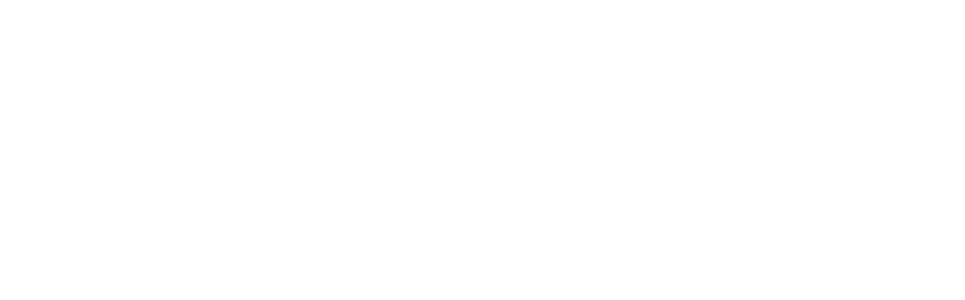
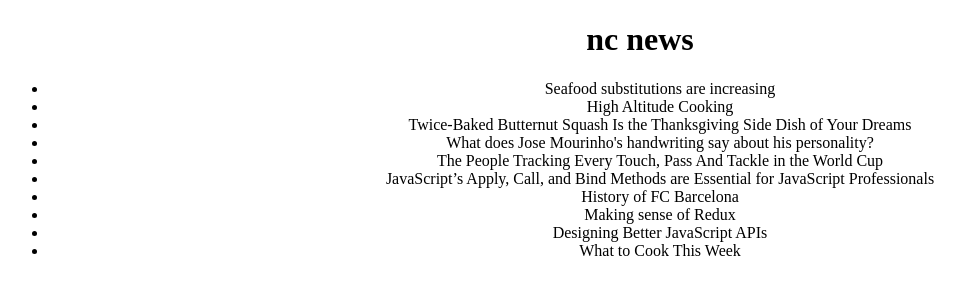
Before and after one commit to peter-job/nc-news-fe, a React (Create React App) app: page / in a window 1280 px wide. Shown: the top 300 px of the page, without its empty margins (0-965 px from the left). Built offline with nearby package versions, Linux system fonts and the light colour scheme.

Commit message:
Add header and list of articles to app using mock data

```diff
--- a/src/App.js
+++ b/src/App.js
@@ -1,9 +1,17 @@
 import React, { Component } from "react";
 import "./App.css";
+import Navbar from "./components/Navbar";
+import ArticleList from "./components/ArticleList";
+import data from "./data";
 
 class App extends Component {
   render() {
-    return <div className="App" />;
+    return (
+      <div className="App">
+        <Navbar />
+        <ArticleList articles={data.articles} />
+      </div>
+    );
   }
 }
 
--- /dev/null
+++ b/src/components/Article.js
@@ -0,0 +1,11 @@
+import React from "react";
+
+const Article = ({ article }) => {
+  return (
+    <div>
+      <span>{article.title}</span>
+    </div>
+  );
+};
+
+export default Article;
--- /dev/null
+++ b/src/components/ArticleList.js
@@ -0,0 +1,20 @@
+import React from "react";
+import Article from "./Article";
+
+const ArticleList = ({ articles }) => {
+  return (
+    <div>
+      <ul>
+        {articles.map(article => {
+          return (
+            <li key={article.title}>
+              <Article article={article} />
+            </li>
+          );
+        })}
+      </ul>
+    </div>
+  );
+};
+
+export default ArticleList;
--- /dev/null
+++ b/src/components/Navbar.js
@@ -0,0 +1,7 @@
+import React from "react";
+
+const Navbar = () => {
+  return <h1>nc news</h1>;
+};
+
+export default Navbar;
--- /dev/null
+++ b/src/data.js
@@ -0,0 +1,97 @@
+export default {
+  articles: [
+    {
+      article_id: 33,
+      author: "weegembump",
+      title: "Seafood substitutions are increasing",
+      votes: 3,
+      created_at: "2018-05-30T15:59:13.341Z",
+      topic: "cooking",
+      comment_count: "6"
+    },
+    {
+      article_id: 28,
+      author: "happyamy2016",
+      title: "High Altitude Cooking",
+      votes: 4,
+      created_at: "2018-05-27T03:32:28.514Z",
+      topic: "cooking",
+      comment_count: "5"
+    },
+    {
+      article_id: 30,
+      author: "jessjelly",
+      title:
+        "Twice-Baked Butternut Squash Is the Thanksgiving Side Dish of Your Dreams",
+      votes: 3,
+      created_at: "2018-05-06T02:40:35.489Z",
+      topic: "cooking",
+      comment_count: "8"
+    },
+    {
+      article_id: 13,
+      author: "weegembump",
+      title: "What does Jose Mourinho's handwriting say about his personality?",
+      votes: 0,
+      created_at: "2018-04-16T19:29:32.774Z",
+      topic: "football",
+      comment_count: "6"
+    },
+    {
+      article_id: 18,
+      author: "grumpy19",
+      title:
+        "The People Tracking Every Touch, Pass And Tackle in the World Cup",
+      votes: 2,
+      created_at: "2018-03-28T03:03:58.717Z",
+      topic: "football",
+      comment_count: "8"
+    },
+    {
+      article_id: 6,
+      author: "grumpy19",
+      title:
+        "JavaScript’s Apply, Call, and Bind Methods are Essential for JavaScript Professionals",
+      votes: 1,
+      created_at: "2018-03-14T10:27:39.137Z",
+      topic: "coding",
+      comment_count: "11"
+    },
+    {
+      article_id: 16,
+      author: "weegembump",
+      title: "History of FC Barcelona",
+      votes: 0,
+      created_at: "2018-02-17T20:38:43.448Z",
+      topic: "football",
+      comment_count: "16"
+    },
+    {
+      article_id: 4,
+      author: "jessjelly",
+      title: "Making sense of Redux",
+      votes: 0,
+      created_at: "2017-12-24T05:38:51.240Z",
+      topic: "coding",
+      comment_count: "9"
+    },
+    {
+      article_id: 11,
+      author: "tickle122",
+      title: "Designing Better JavaScript APIs",
+      votes: 0,
+      created_at: "2017-11-10T16:41:01.780Z",
+      topic: "coding",
+      comment_count: "5"
+    },
+    {
+      article_id: 31,
+      author: "tickle122",
+      title: "What to Cook This Week",
+      votes: 2,
+      created_at: "2017-11-05T07:22:43.519Z",
+      topic: "cooking",
+      comment_count: "12"
+    }
+  ]
+};
```
